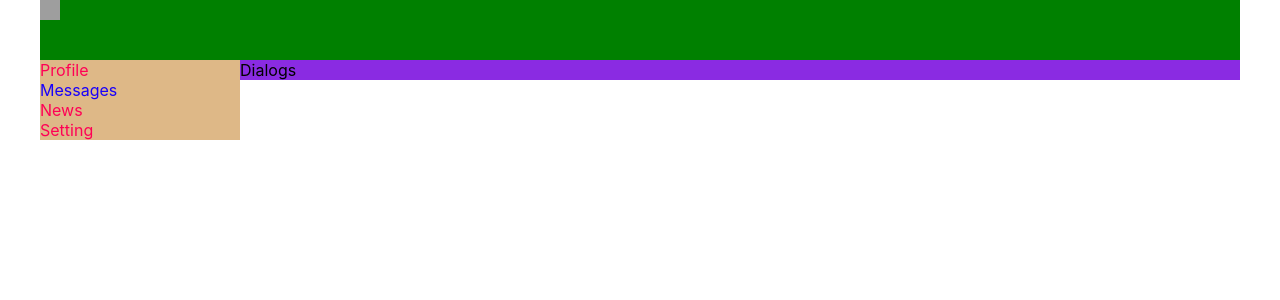
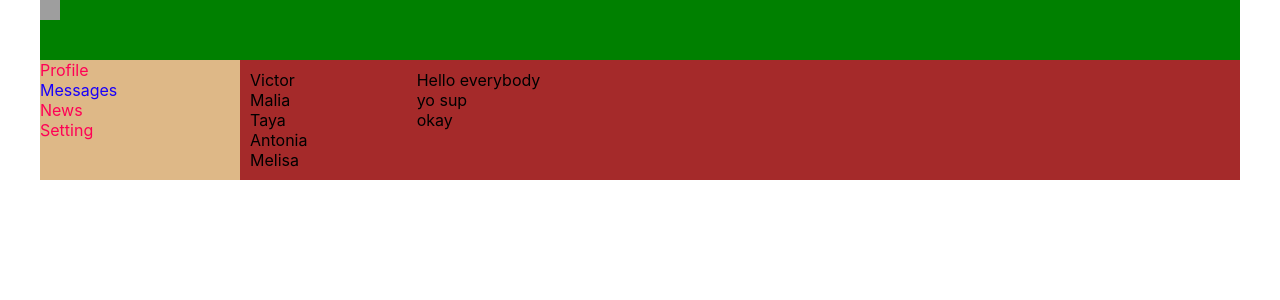
Before and after one commit to ExproVic/social-network, a React (Create React App) app: page /dialogs in a window 1280 px wide. Shown: the top 300 px of the page. Built offline with nearby package versions, Linux system fonts and the light colour scheme; grey boxes are pictures that could not be loaded.

Commit message:
update dialogs 1.1

```diff
--- a/src/App.css
+++ b/src/App.css
@@ -8,3 +8,8 @@
     grid-template-rows: 60px 1fr;
     grid-template-columns: 2fr 10fr;
 }
+
+
+.app-wrapper-content{
+  background-color: brown;
+}
--- a/src/components/Dialogs/Dialogs.jsx
+++ b/src/components/Dialogs/Dialogs.jsx
@@ -1,9 +1,22 @@
 import React from 'react';
-import classes from'./Dialogs.module.css';
+import classes from './Dialogs.module.css';
 
 const Dialogs = (props) => {
   return (
-      <div className={classes.item}>Dialogs</div>
-    )
+    <div className={classes.dialogs}>
+      <div className={classes.dialogsItems}>
+        <div className={classes.dialog + '' + classes.active}>Victor</div>
+        <div className={classes.dialog}>Malia</div>
+        <div className={classes.dialog}>Taya</div>
+        <div className={classes.dialog}>Antonia</div>
+        <div className={classes.dialog}>Melisa</div>
+      </div>
+      <div className={classes.messages}>
+        <div className={classes.message}>Hello everybody</div>
+        <div className={classes.message}>yo sup</div>
+        <div className={classes.message}> okay</div>
+      </div>
+    </div>
+  )
 }
 export default Dialogs
--- a/src/components/Dialogs/Dialogs.module.css
+++ b/src/components/Dialogs/Dialogs.module.css
@@ -1,3 +1,14 @@
-.item{
-    background-color: blueviolet;
+.dialogs{
+    display: grid;
+    grid-template-columns: 2fr 10fr;
 }
+.dialogsItems{
+    padding: 10px;
+
+}
+.messages{
+    padding: 10px;
+}
+.messages .message{
+
+}
```
Also changed, not shown: src/components/Setting/Setting.module.css (line endings or trailing spaces).
